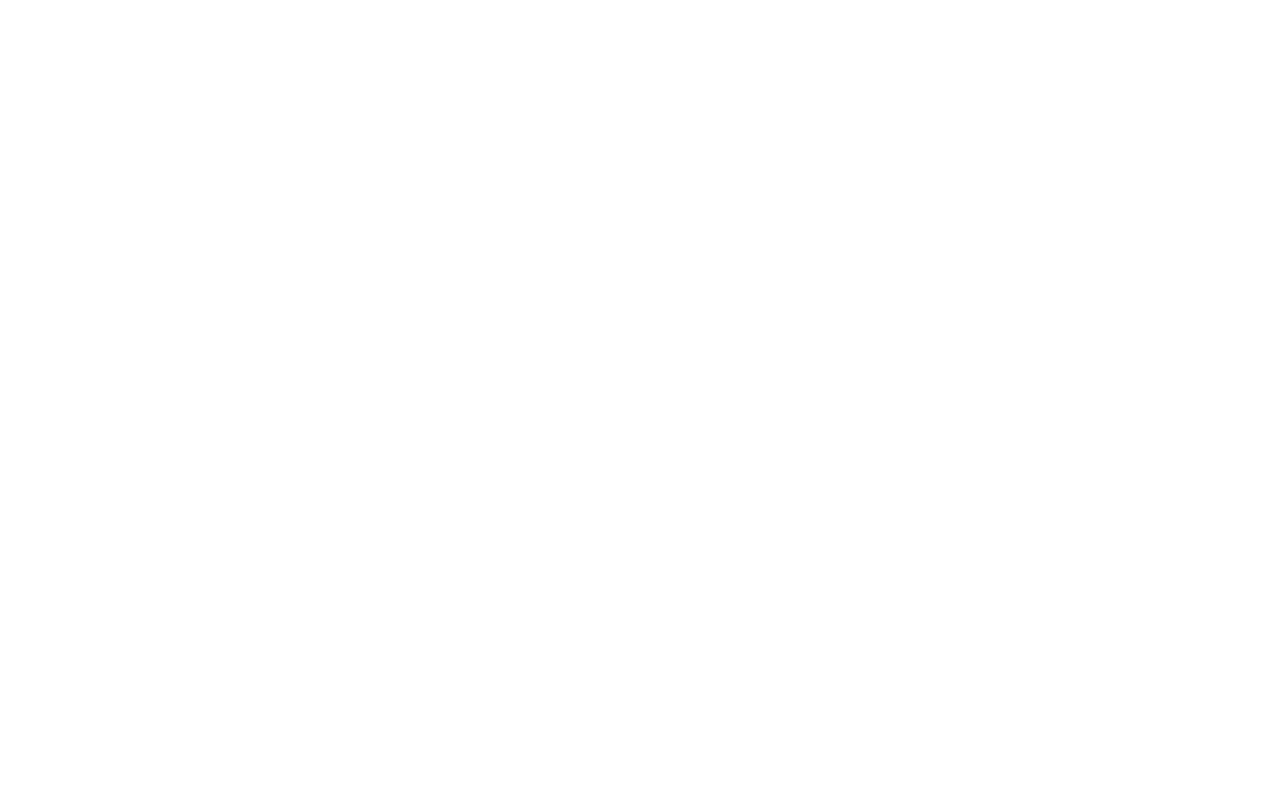
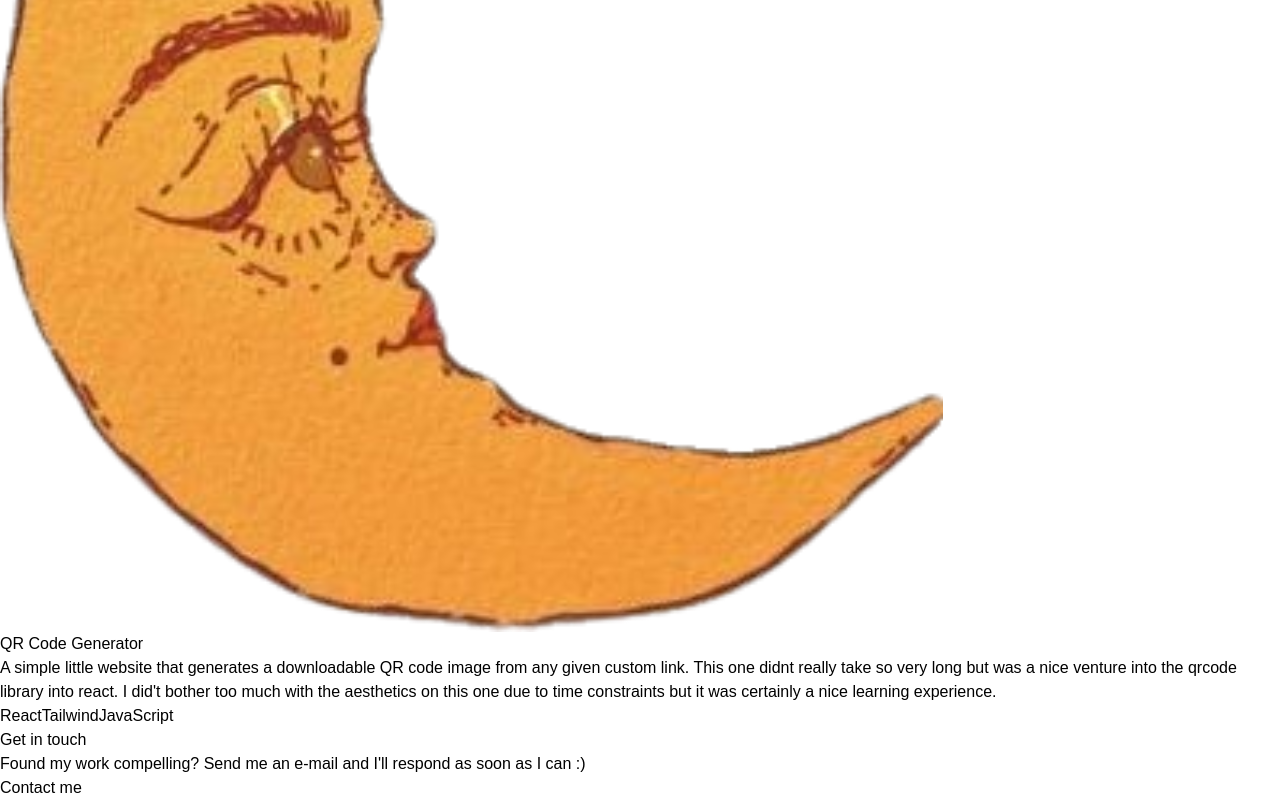
Before and after one commit to BeagleEagle21/portfolio, a React (Vite) app: page / in a window 1280 px wide. Shown: the part 3782-4582 px from the top of the page. Before the commit the page ends 3472 px from the top, so only its background shows below. Built offline with nearby package versions, Linux system fonts and the light colour scheme; a web font is replaced by a local one.

Commit message:
made some little changes. added the qr code generator as a project

```diff
--- a/src/components/Projects.jsx
+++ b/src/components/Projects.jsx
@@ -1,8 +1,8 @@
-import PropTypes from "prop-types";
 import stamp from "../assets/stamp.png";
 import { motion } from "motion/react";
 import rose from "../assets/rose.png";
 import petals from "../assets/petals.png";
+import moon from "../assets/moon.png";
 
 const projectData = [
   {
@@ -12,6 +12,7 @@
       "Created a simple react based To-Do List web app allowing user to add, update and delete tasks.",
     technologies: ["HTML"],
     githubLink: "https://github.com/mallratserf/to-do-list",
+    vercelLink: "https://portfolio-ep.vercel.app/",
   },
   {
     image: rose,
@@ -20,14 +21,25 @@
       "Created this Portfolio to display all my projects and technologies I work/have worked with.",
     technologies: ["React", "Tailwind", "JavaScript"],
     githubLink: "https://github.com/mallratserf/portfolio",
+    vercelLink: "",
   },
   {
     image: petals,
     title: "Smart Utility Management Sysytem",
-    description: "A team project as a part of my final year project at college. This is still a work in progress as of 10th January, 2024.",
+    description:
+      "A team project as a part of my final year project at college. This is still a work in progress as of 10th January, 2024.",
     technologies: ["MongoDB", "React", "Tailwind", "JavaScript"],
     githubLink: "/",
-
+    vercelLink: "/",
+  },
+  {
+    image: moon,
+    title: "QR Code Generator",
+    description:
+      "A simple little website that generates a downloadable QR code image from any given custom link. This one didnt really take so very long but was a nice venture into the qrcode library into react. I did't bother too much with the aesthetics on this one due to time constraints but it was certainly a nice learning experience.",
+    technologies: ["React", "Tailwind", "JavaScript"],
+    githubLink: "https://github.com/BeagleEagle21/QR-Code-Generator",
+    vercelLink: "https://qr-code-generator-alpha-umber.vercel.app/",
   },
 ];
 
@@ -35,18 +47,30 @@
   return (
     <ScrollReveal>
       <div className="flex flex-col items-center gap-8 md:flex-row">
-        {/* Make the image clickable */}
-        <a href={project.githubLink} target="_blank" rel="noopener noreferrer">
+        {project.vercelLink ? (
+          <a
+            href={project.vercelLink}
+            target="_blank"
+            rel="noopener noreferrer"
+          >
             <img
               src={project.image}
               alt={project.title}
-            className="w-full cursor-pointer"
+              className="w-64 h-64 object-contain cursor-pointer"
             />
           </a>
+        ) : (
+          <img
+            src={project.image}
+            alt={project.title}
+            className="w-64 h-64 object-contain"
+          />
+        )}
 
         <div className="flex flex-col gap-5">
           <div className="flex flex-col gap-3">
-            {/* Make the title clickable */}
+            {/* Make the title clickable to the GitHub link */}
+            {project.githubLink ? (
               <a
                 href={project.githubLink}
                 target="_blank"
@@ -55,6 +79,11 @@
               >
                 {project.title}
               </a>
+            ) : (
+              <span className="text-xl font-semibold selection:bg-purple-300 selection:text-yellow-900">
+                {project.title}
+              </span>
+            )}
             <p className="selection:bg-purple-300 selection:text-yellow-900">
               {project.description}
             </p>
```
Also changed, not shown: src/assets/moon.png (added). Lines whose indentation alone changed are shown as unchanged.
